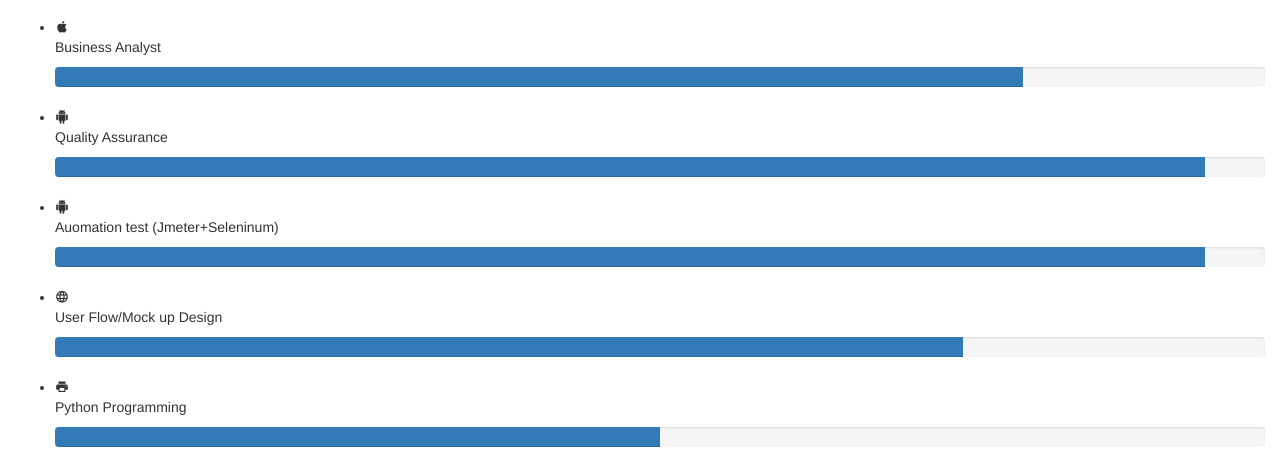
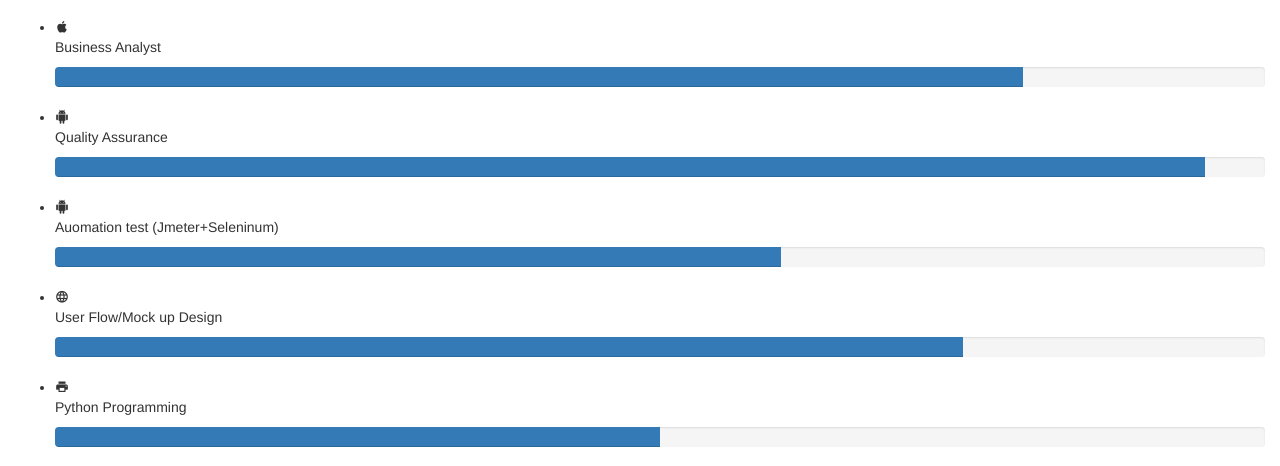
Before and after one commit to clap104/resume, a Flask app: page / in a window 1280 px wide. Shown: the part 1646-2112 px from the top of the page. Run offline with Flask 2, Linux system fonts and the light colour scheme; some libraries are stand-ins or nearby versions.

Commit message:
change the percent of automation

```diff
--- a/templates/homepage.html
+++ b/templates/homepage.html
@@ -136,8 +136,8 @@
 								<div class="fg">
 									<p>Auomation test (Jmeter+Seleninum)</p>
 									<div class="progress">
-										<div class="progress-bar" role="progressbar" aria-valuenow="95" aria-valuemin="0" aria-valuemax="100" style="width: 95%;">
-											<span class="sr-only">95% Complete</span>
+										<div class="progress-bar" role="progressbar" aria-valuenow="95" aria-valuemin="0" aria-valuemax="100" style="width: 60%;">
+											<span class="sr-only">60% Complete</span>
 										</div>
 									</div>
 								</div>
```
